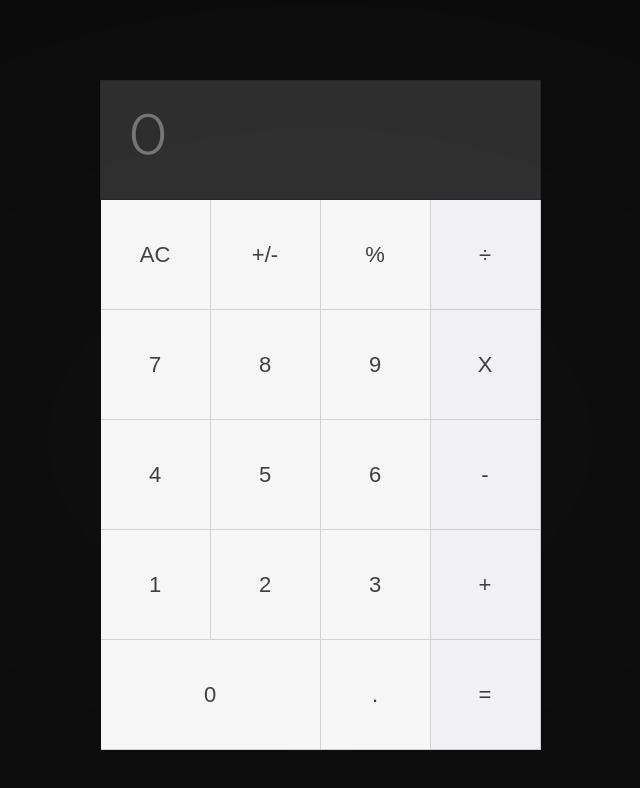
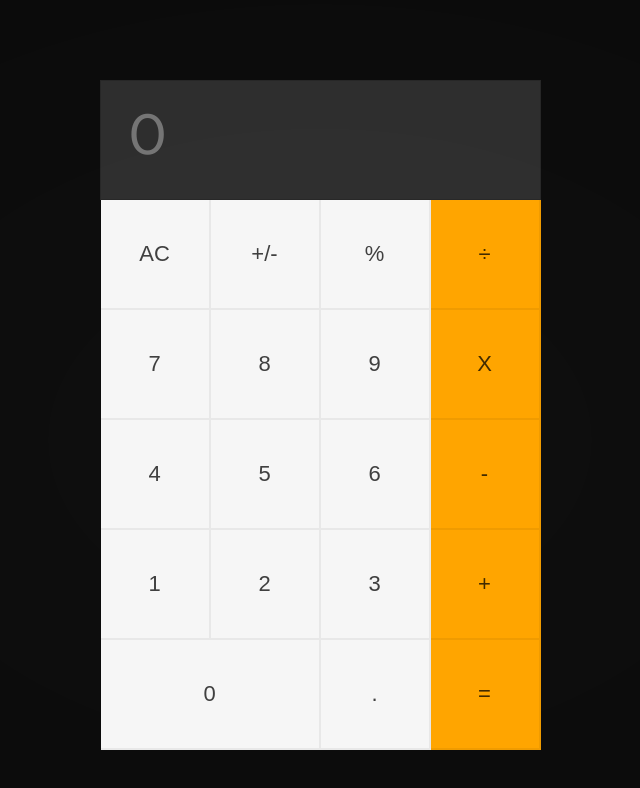
Before and after one commit to SotoArmando/muffin-calculator, a React (Create React App) app: page / in a window 1280 px wide. Shown: the top 788 px of the page, without its empty margins (320-960 px from the left). Built offline with nearby package versions, Linux system fonts and the light colour scheme.

Commit message:
feature/styling added buttons styles + display

```diff
--- a/src/App.js
+++ b/src/App.js
@@ -9,7 +9,7 @@ import Display from './Components/display'
 function App() {
   return (
     <div className="App">
-      <link href="https://fonts.googleapis.com/css?family=Spartan&display=swap" rel="stylesheet"></link>
+      <link href="https://fonts.googleapis.com/css?family=Spartan:400,500,700&display=swap" rel="stylesheet"></link>
       <Display result={0} ></Display>
       <Buttonpanel names ={['AC','+/-','%','÷']}></Buttonpanel>
       <Buttonpanel names ={['7','8','9','X']}></Buttonpanel>
--- a/src/style.css
+++ b/src/style.css
@@ -25,8 +25,8 @@ div#root {
     background-image: none;
     background-color: rgba(255,255,255,.96);
     border: none;
-    border-right: 1px solid rgba(0,0,0,.15);
-    border-bottom: 1px solid rgba(0,0,0,.15);
+    border-right: 2px solid rgba(0,0,0,.06);
+    border-bottom: 2px solid rgba(0,0,0,.06);
     box-sizing: border-box;
 
 }
@@ -36,7 +36,7 @@ div#root {
     min-height: 5em;
 }
 .btn-0.last {
-    background-color: #F0F0F5;
+    background-color: orange;
 }
 .display {
     font-size: 3em;
@@ -50,6 +50,8 @@ div#root {
     border: 1px solid rgba(0,0,0,.15);
     box-sizing: border-box;
     margin-left: 0.25px;
+    font-weight: 500;
+
 }
 
 button:focus, input[type="button"]:focus {
@@ -58,7 +60,8 @@ button:focus, input[type="button"]:focus {
 button:focus, input[type="button"]:active {
 
     color:#F0F0F5;
-    background-color: #F0F0F5;
+
+
 }
 
 .buttonpanel {
```
